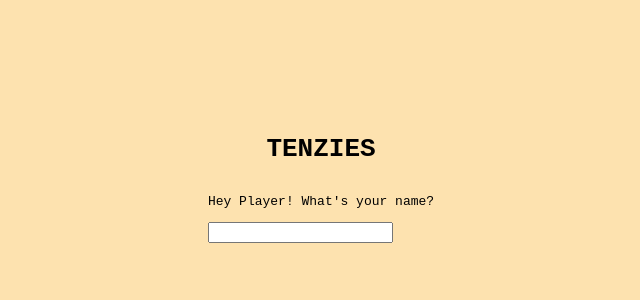
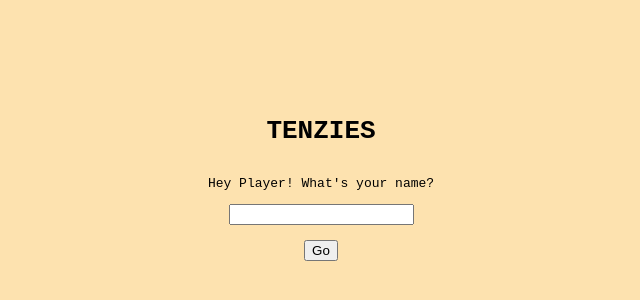
Before and after one commit to fabjenny13/Tenzies-with-React, a React (Vite) app: page / in a window 1280 px wide. Shown: the part 220-520 px from the top of the page, without its empty margins (319-959 px from the left). Built offline with nearby package versions, Linux system fonts and the light colour scheme.

Commit message:
game remembers user name

```diff
--- a/src/App.jsx
+++ b/src/App.jsx
@@ -69,7 +69,8 @@ function App() {
   }
 
 
-  function showPopUp() {
+  function showPopUp(name) {
+    setName(name)
     setShowPopup(true)
   }
 
--- /dev/null
+++ b/src/Form.css
@@ -0,0 +1,6 @@
+.centered {
+    display: flex;
+    flex-direction: column;
+    align-items: center;
+    justify-content: center;
+}
--- a/src/Form.jsx
+++ b/src/Form.jsx
@@ -1,12 +1,33 @@
+
+import "./Form.css"
+import { useState } from "react";
 
 function Form(props){
+    const [name, setName] = useState("");
+
+
+    const handleSubmit = (e) => {
+        props.onSubmit(name);
+    }
+
+
     return (
         <div>
-            <form
-            onSubmit={props.onSubmit}>
+            <form className = "centered"
+            onSubmit={handleSubmit}>
                 <p>Hey Player! What's your name?</p>
-                <input type="text"></input>
+                <input
+                type="text"
+                id = "name"
+                name = "name"
+                value = {name}
+                onChange = {(e) => {
+                    setName(e.target.value)
+                }}></input>
+                <br />
+                <button>Go</button>
             </form>
+
         </div>
     )
 }
```
